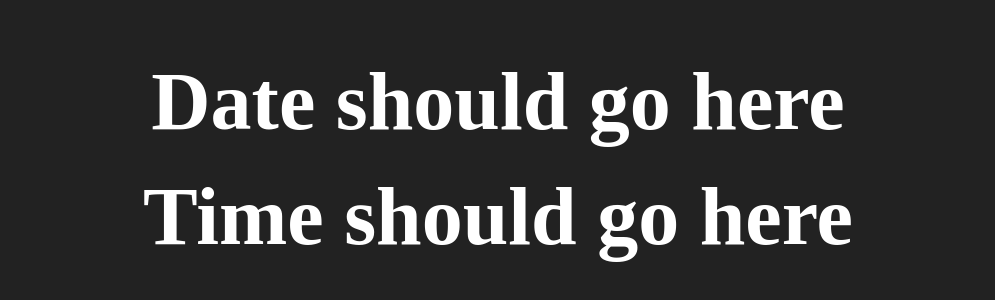
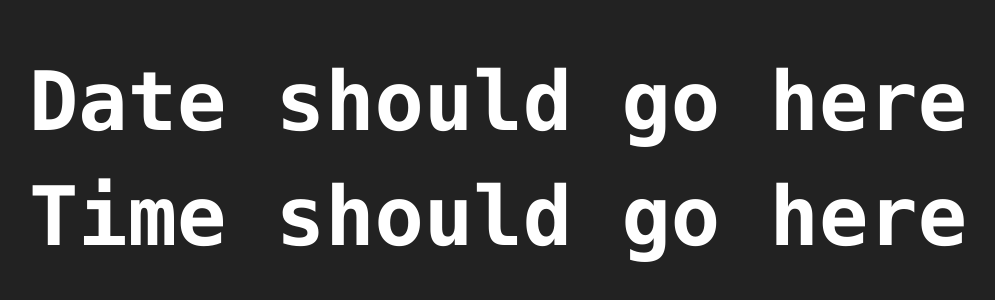
Before and after one commit to twotabsofacid/startpage, a browser extension: page index.html in a window 1280 px wide. Shown: the part 240-540 px from the top of the page, without its empty margins (142-1137 px from the left). Drawn offline with nearby package versions, Linux system fonts and the light colour scheme; files that its build step writes are made by us from their sources.

Commit message:
Fixing backup fonts

```diff
--- a/scss/_main.scss
+++ b/scss/_main.scss
@@ -1,5 +1,5 @@
 body, html {
-	font-family: 'Hack';
+	font-family: 'Hack', "Lucida Console", Monaco, monospace;
 	font-weight: bold;
 	color: white;
 }
```
